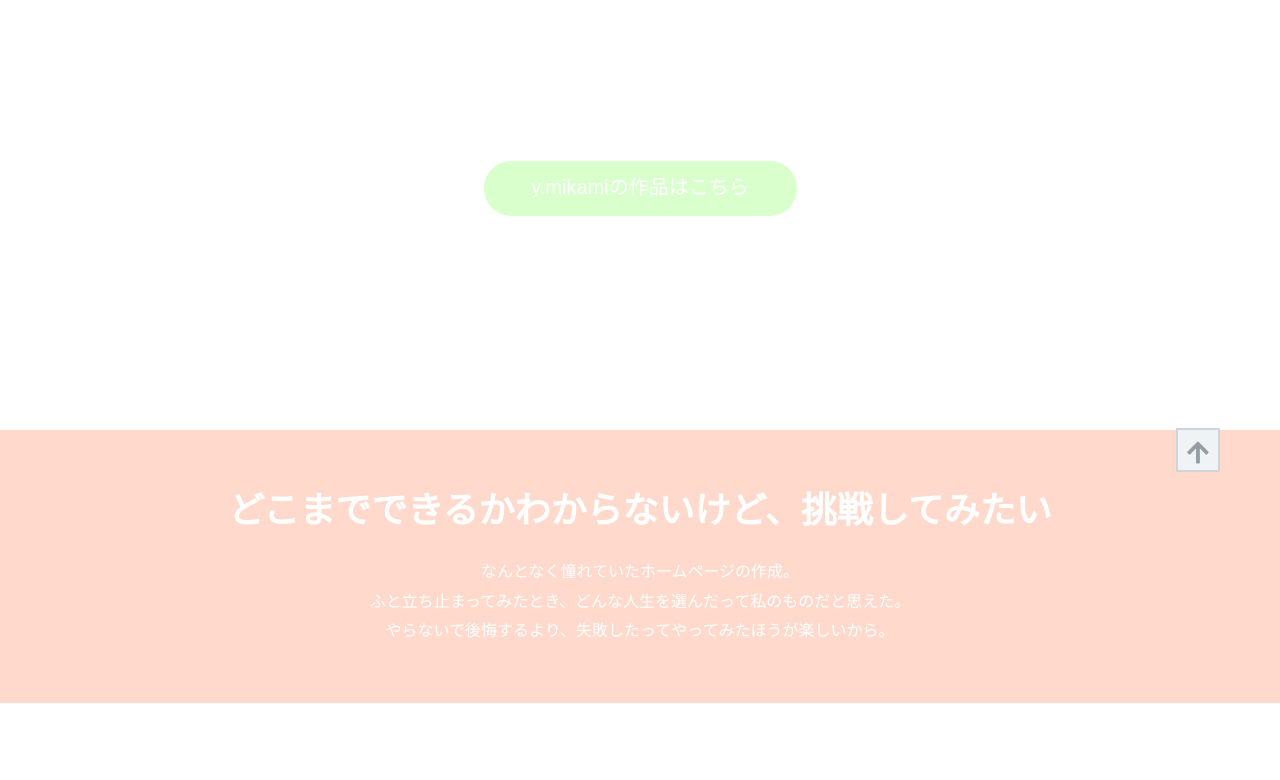
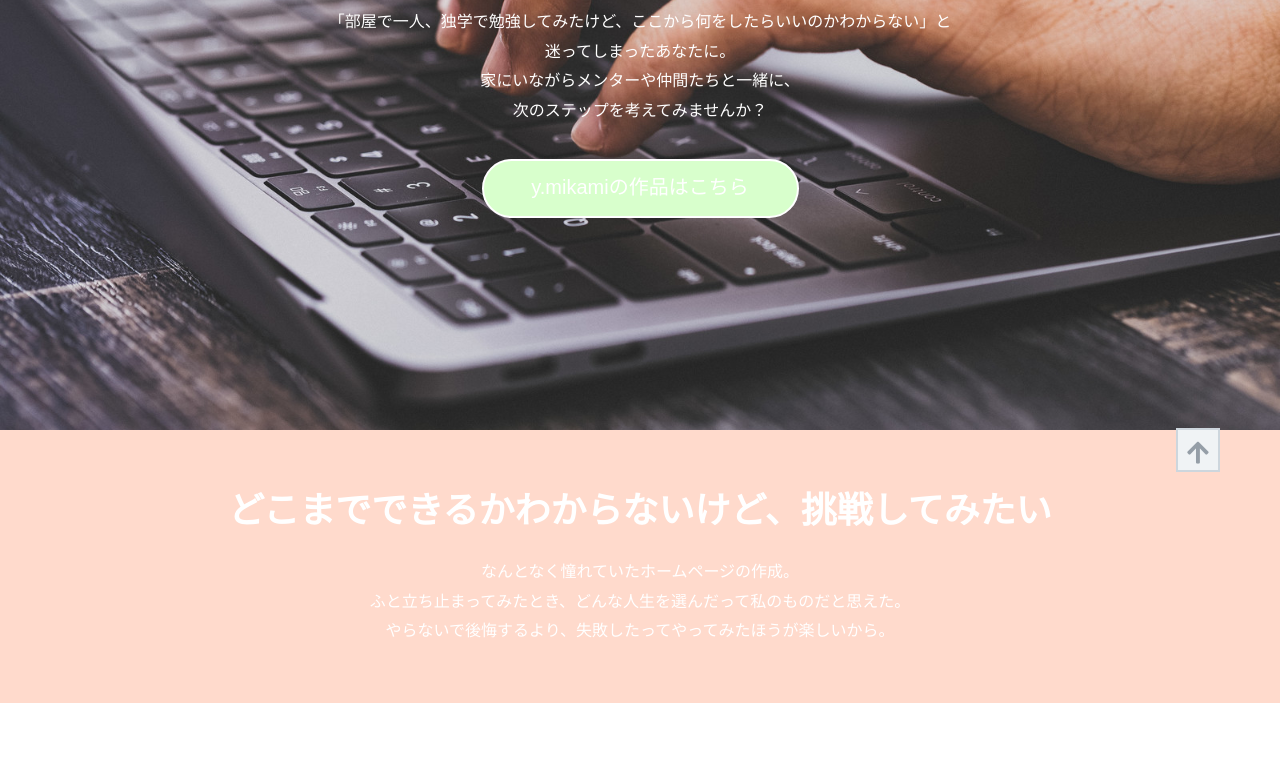
Before and after one commit to popoweb/portfolio, a plain HTML site: page index.html in a window 1280 px wide. Shown: the part 380-1160 px from the top of the page. Drawn offline with nearby package versions, Linux system fonts and the light colour scheme.

Commit message:
Update style.css

```diff
--- a/style.css
+++ b/style.css
@@ -130,7 +130,7 @@ header {
 .section1 {
   height: 730px;
   color: white;
-  background-image: url(..index-bg01.png); /* 背景画像をCSSで表示する方法 */
+  background-image: url(index-bg01.png); /* 背景画像をCSSで表示する方法 */
   background-repeat: no-repeat;
   background-size: cover;
   margin-left: auto;
```
